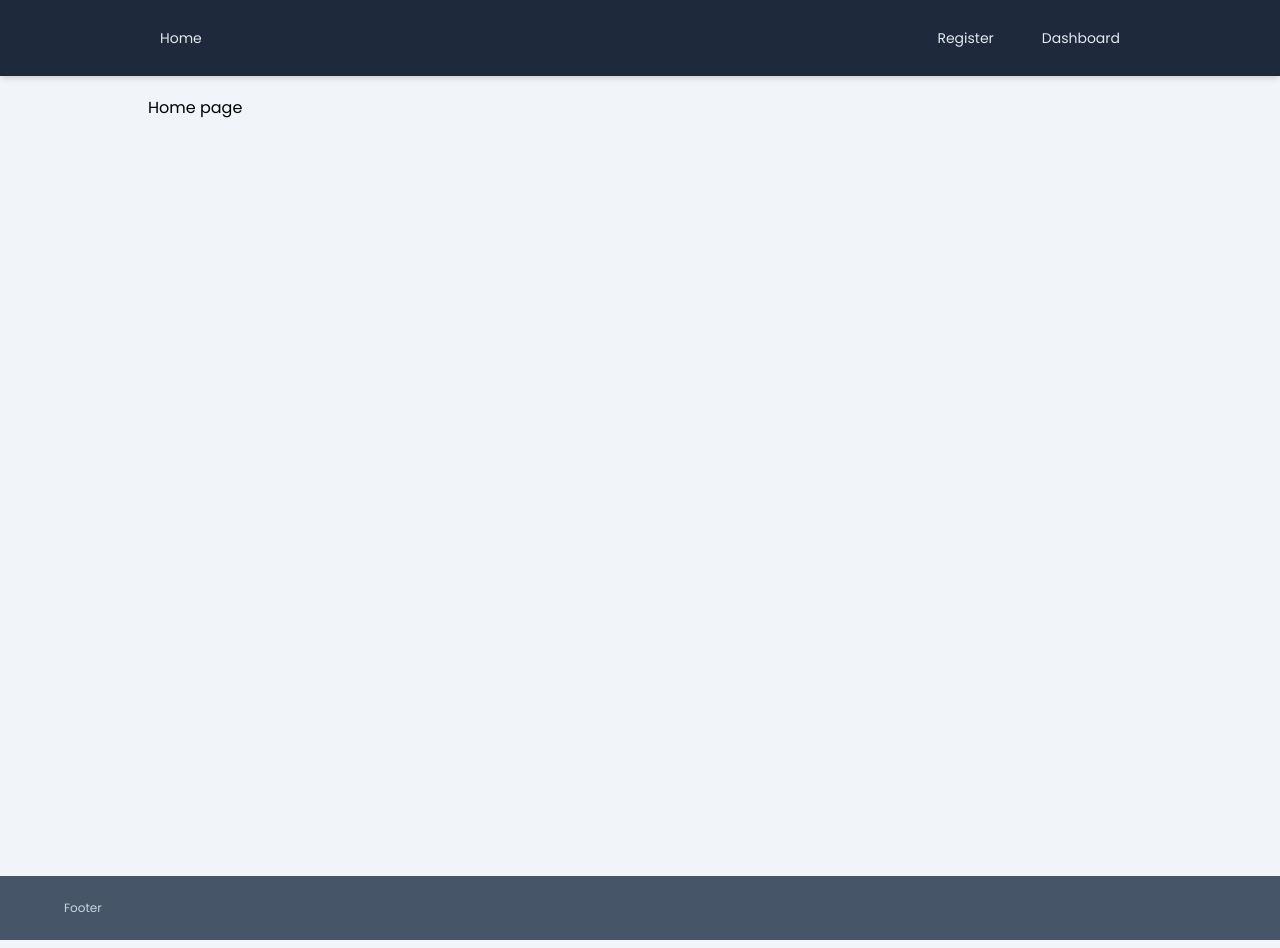
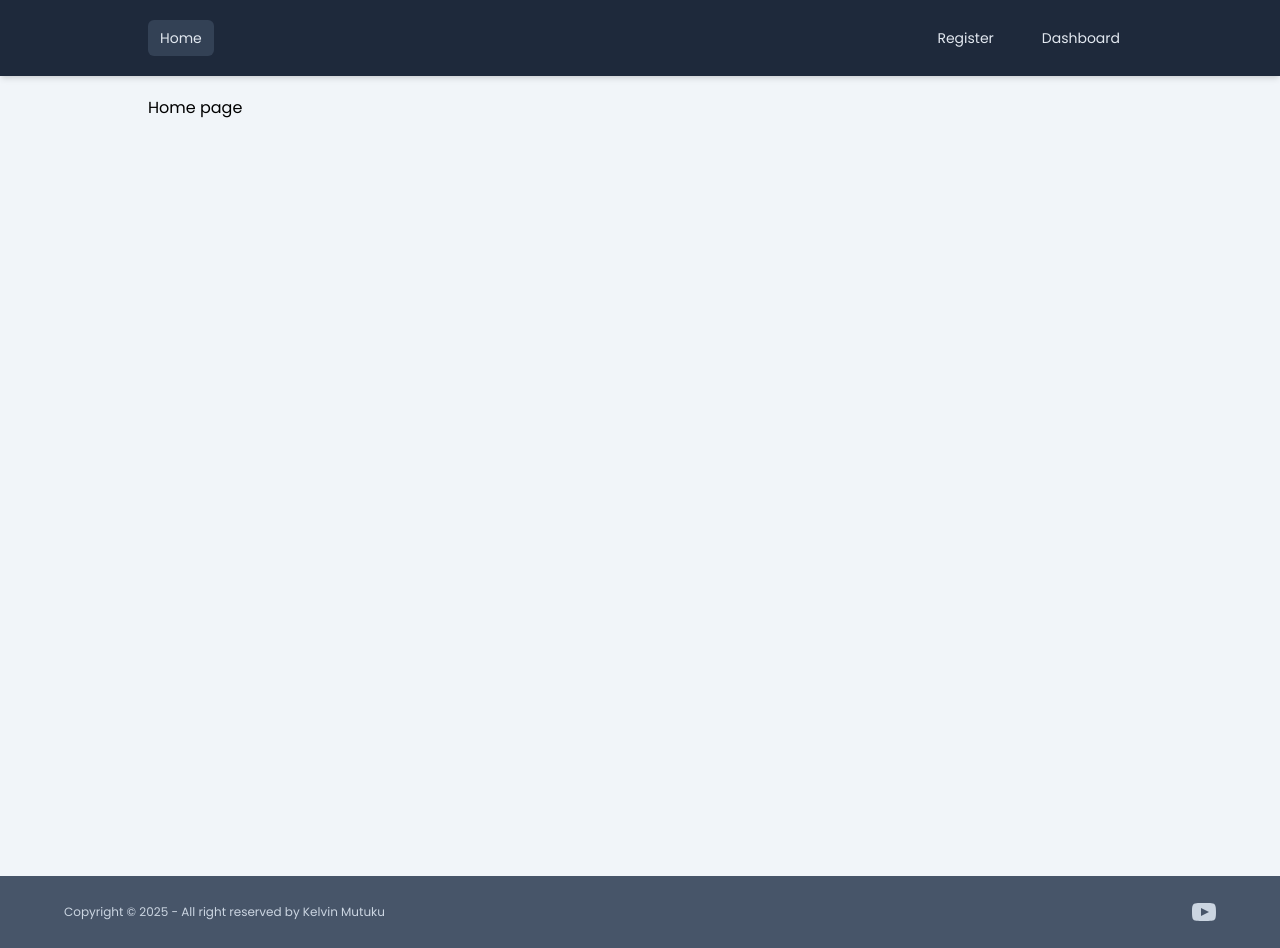
Before and after one commit to KelvinMutuku/next_blog, a Next.js app: page / in a window 1280 px wide. Built offline with nearby package versions, Linux system fonts and the light colour scheme.

Commit message:
Update footer and navbar design

```diff
--- a/src/app/layout.jsx
+++ b/src/app/layout.jsx
@@ -1,10 +1,11 @@
 import "./globals.css";
-import Link from "next/link";
-import {Poppins} from 'next/font/google';
+import { Poppins } from "next/font/google";
+import Navigation from "@/components/Navigation";
+import Footer from "@/components/Footer";
 
 const poppins = Poppins({
-  subsets: ['latin'],
-  variable: '--font-poppins',
+  subsets: ["latin"],
+  variable: "--font-poppins",
   weight: ["200", "400", "700"],
 });
 
@@ -13,18 +14,12 @@ export default function RootLayout({ children }) {
     <html lang="en">
       <body className={`${poppins.variable} font-sans`}>
         <header>
-          <nav>
-            <Link className="nav-link" href="/">Home</Link>
-            <div>
-            <Link className="nav-link" href="/register">Register</Link>
-            <Link className="nav-link" href="/dashboard">Dashboard</Link>
-            </div>
-          </nav>
+          <Navigation />
         </header>
 
         <main>{children}</main>
 
-        <footer>Footer</footer>
+        <Footer />
       </body>
     </html>
   );
--- /dev/null
+++ b/src/components/Footer.jsx
@@ -0,0 +1,25 @@
+export default function Footer() {
+    return (
+      <footer>
+        <p>
+          Copyright © {new Date().getFullYear()} - All right reserved by
+          Kelvin Mutuku
+        </p>
+        <a
+          href="https://www.youtube.com"
+          target="_blank"
+          rel="external"
+        >
+          <svg
+            xmlns="http://www.w3.org/2000/svg"
+            width="24"
+            height="24"
+            viewBox="0 0 24 24"
+            className="fill-current"
+          >
+            <path d="M19.615 3.184c-3.604-.246-11.631-.245-15.23 0-3.897.266-4.356 2.62-4.385 8.816.029 6.185.484 8.549 4.385 8.816 3.6.245 11.626.246 15.23 0 3.897-.266 4.356-2.62 4.385-8.816-.029-6.185-.484-8.549-4.385-8.816zm-10.615 12.816v-8l8 3.993-8 4.007z"></path>
+          </svg>
+        </a>
+      </footer>
+    );
+  }
--- /dev/null
+++ b/src/components/NavLink.jsx
@@ -0,0 +1,16 @@
+"use client"
+
+import Link from "next/link";
+import { usePathname } from "next/navigation";
+
+export default function NavLink({ label, href }) {
+  const pathname = usePathname();
+  return (
+    <Link
+      className={`nav-link ${pathname === href ? "nav-link-active" : ""}`}
+      href={href}
+    >
+      {label}
+    </Link>
+  );
+}
--- /dev/null
+++ b/src/components/Navigation.jsx
@@ -0,0 +1,13 @@
+import NavLink from "./NavLink";
+
+export default function Navigation() {
+  return (
+    <nav>
+      <NavLink label="Home" href="/" />
+      <div>
+        <NavLink label="Register" href="/register" />
+        <NavLink label="Dashboard" href="/dashboard" />
+      </div>
+    </nav>
+  );
+}
```
